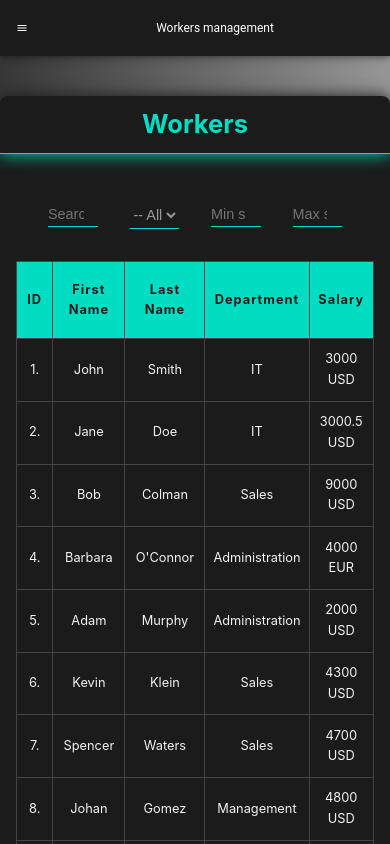
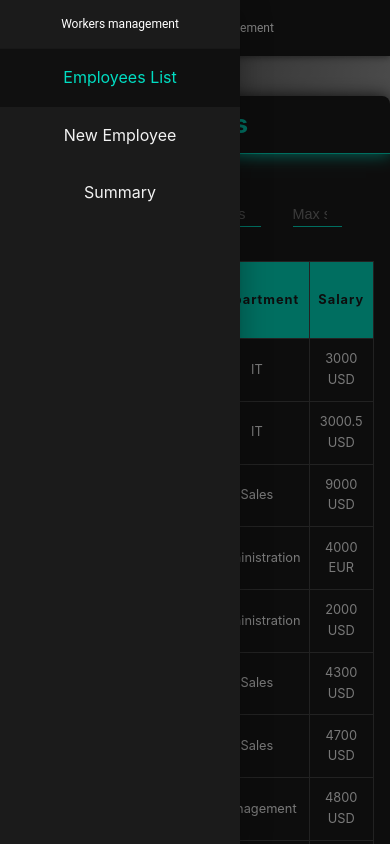
Before and after one commit to pfmnowak/employee-management-react, a React (Create React App) app: page /employees in a window 390 px wide. Both pictures are taken after a click on the button "open drawer". Shown: the top 844 px of the page. Built offline with nearby package versions, Linux system fonts and the light colour scheme.

Commit message:
Add a Drawer with a nav

```diff
--- a/src/App.tsx
+++ b/src/App.tsx
@@ -201,16 +201,32 @@ function App() {
 		setWorkers(prevWorkers => [...prevWorkers, worker]);
 	};
 
+	const colorPrimary = '#00ddc2';
+	const colorSecondary = '#1b1b1b';
+	const colorTertiary = '#f2f2f2';
+
 	const theme = createTheme({
 		palette: {
 			primary: {
-				main: '#00ddc2',
+				main: colorPrimary,
 			},
 			secondary: {
-				main: '#1b1b1b',
+				main: colorSecondary,
 			},
 			tertiary: {
-				main: '#f2f2f2',
+				main: colorTertiary,
+			},
+		},
+		components: {
+			MuiDrawer: {
+				styleOverrides: {
+					paper: {
+						boxSizing: 'border-box',
+						background: colorSecondary,
+						color: '#fff',
+						width: 240,
+					},
+				},
 			},
 		},
 	});
--- a/src/components/layout/MainNavigation.module.scss
+++ b/src/components/layout/MainNavigation.module.scss
@@ -2,7 +2,7 @@
 	text-decoration: none;
 	display: flex;
 	align-items: center;
-	text-align: center;
+	justify-content: center;
 	padding: 0 3rem;
 	color: var(--color-secondary);
 	font-size: 2rem;
@@ -19,6 +19,6 @@
 
 @media only screen and (max-width: 37.5em) /* 600px */ {
 	.nav-link {
-		padding: 0rem 2rem;
+		padding: 2rem;
 	}
 }
--- a/src/components/layout/MainNavigation.tsx
+++ b/src/components/layout/MainNavigation.tsx
@@ -1,10 +1,59 @@
 import MenuIcon from '@mui/icons-material/Menu';
-import { AppBar, Box, IconButton, Toolbar, Typography } from '@mui/material';
+import { AppBar, Box, Divider, Drawer, IconButton, Toolbar, Typography } from '@mui/material';
+import { useState } from 'react';
 import { NavLink } from 'react-router-dom';
 import classes from './MainNavigation.module.scss';
 
 const MainNavigation = () => {
+	const [mobileOpen, setMobileOpen] = useState(false);
+
+	const handleDrawerToggle = () => {
+		setMobileOpen(prevState => !prevState);
+	};
+
+	const drawer = (
+		<Box onClick={handleDrawerToggle} sx={{ textAlign: 'center', height: '100%' }}>
+			<Typography variant='h5' sx={{ my: 2 }}>
+				Workers management
+			</Typography>
+			<Divider />
+			<Box component='nav'>
+				<NavLink
+					to='/employees'
+					className={navData =>
+						navData.isActive
+							? `${classes['nav-link']} ${classes['nav-link--active']}`
+							: classes['nav-link']
+					}
+				>
+					Employees List
+				</NavLink>
+				<NavLink
+					to='/new-employee'
+					className={navData =>
+						navData.isActive
+							? `${classes['nav-link']} ${classes['nav-link--active']}`
+							: classes['nav-link']
+					}
+				>
+					New Employee
+				</NavLink>
+				<NavLink
+					to='/summary'
+					className={navData =>
+						navData.isActive
+							? `${classes['nav-link']} ${classes['nav-link--active']}`
+							: classes['nav-link']
+					}
+				>
+					Summary
+				</NavLink>
+			</Box>
+		</Box>
+	);
+
 	return (
+		<>
 			<AppBar component='nav' position='sticky' color='secondary'>
 				<Toolbar>
 					<IconButton
@@ -12,7 +61,7 @@ const MainNavigation = () => {
 						aria-label='open drawer'
 						edge='start'
 						size='large'
-					// onClick={handleDrawerToggle}
+						onClick={handleDrawerToggle}
 						sx={{ mr: 2, display: { sm: 'none' } }}
 					>
 						<MenuIcon />
@@ -61,6 +110,22 @@ const MainNavigation = () => {
 					</Box>
 				</Toolbar>
 			</AppBar>
+			<Box component='nav'>
+				<Drawer
+					variant='temporary'
+					open={mobileOpen}
+					onClose={handleDrawerToggle}
+					ModalProps={{
+						keepMounted: true, // Better open performance on mobile.
+					}}
+					sx={{
+						display: { xs: 'block', sm: 'none' },
+					}}
+				>
+					{drawer}
+				</Drawer>
+			</Box>
+		</>
 	);
 };
 
```
Lines whose indentation alone changed are shown as unchanged.
